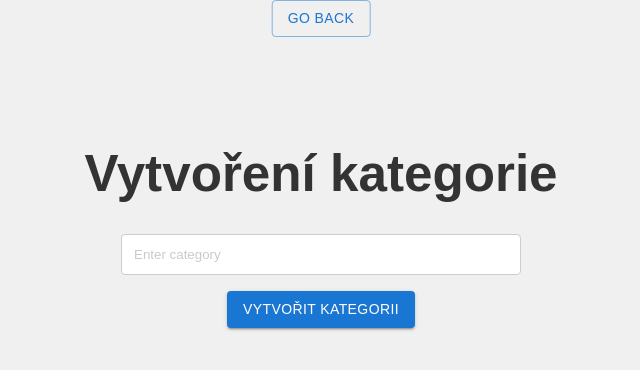
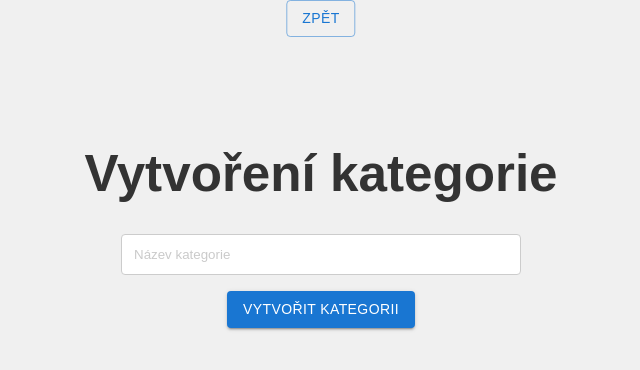
Before and after one commit to Mirecek2011CZ/projekt-poznamky, a React (Vite) app in the folder client/: page /createcategory in a window 1280 px wide. Shown: the top 370 px of the page, without its empty margins (319-959 px from the left). Built offline with nearby package versions, Linux system fonts and the light colour scheme.

Commit message:
Text and language corrections

```diff
--- a/client/src/pages/CategoryCreateForm/CategoryCreateForm.jsx
+++ b/client/src/pages/CategoryCreateForm/CategoryCreateForm.jsx
@@ -37,7 +37,7 @@ export default function CategoryCreateForm() {
       <div id="CategoryCreateForm">
         <Link to={"/"}>
           <Button className="backBtn" variant="outlined">
-            Go back
+            Zpět
           </Button>
         </Link>
         <h1>Vytvoření kategorie</h1>
@@ -46,7 +46,7 @@ export default function CategoryCreateForm() {
             type="text"
             name="category"
             required
-            placeholder="Enter category"
+            placeholder="Název kategorie"
             onChange={(e) => handleChange(e)}
           />
           <div className="buttonContainer">
```
